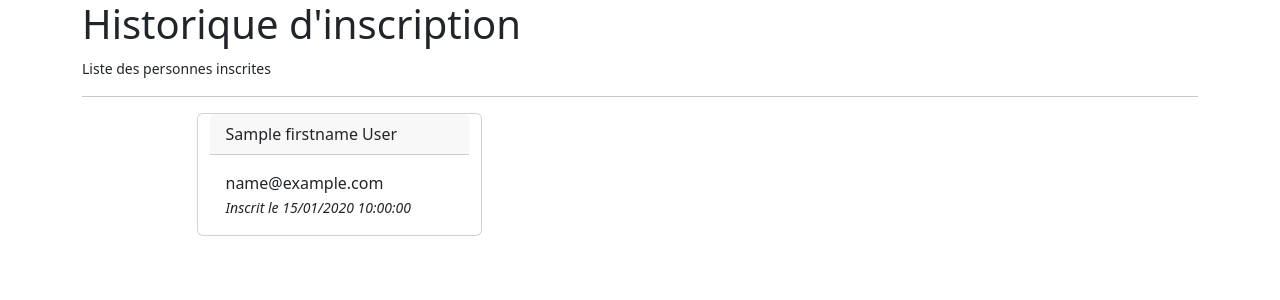
After one commit to Tristan21-06/GDP_TP_BB_Account_Creation, a Symfony app: template templates/user/history.html.twig in a window 1280 px wide. The commit adds this page. Shown: the top 300 px of the page. Run offline with Twig, Linux system fonts and the light colour scheme; the template is opened without the code that fills it: most values are stand-ins (such as "Sample title", 1, 10 or a date in 2020); some libraries are stand-ins or nearby versions.

Commit message:
feat: signed up users history added

```diff
--- a/assets/styles/app.css
+++ b/assets/styles/app.css
@@ -23,7 +23,7 @@ h1 {
 
 /* Card Styles */
 .card {
-    padding: 20px;
+    padding: 0;
     box-shadow: 0 2px 4px rgba(0, 0, 0, 0.1);
     border-radius: 8px;
     background-color: #fff;
--- /dev/null
+++ b/templates/user/history.html.twig
@@ -0,0 +1,46 @@
+{% extends "base.html.twig" %}
+
+{% block body %}
+    <main id="history-page" class="container">
+        <div class="top-bar"></div>
+
+        <div class="content">
+            <div class="header">
+                <h1>Historique d'inscription</h1>
+                <small>Liste des personnes inscrites</small>
+            </div>
+
+            <hr/>
+
+            {% for type, messages in app.flashes %}
+                <div>
+                    {% for message in messages %}
+                        <div class="alert alert-{{ type == 'error' ? 'danger' : (type == 'success' ? 'success' : 'warning') }}">
+                            {{ message }}
+                        </div>
+                    {% endfor %}
+                </div>
+            {% endfor %}
+
+            {% set elInRow = 3 %}
+            <div class="row gap-3 justify-content-center">
+                {% for user in users %}
+                    <div class="col-{{ elInRow }} card">
+                        <div class="card-header">
+                            {{ user.firstname }} {{ user.lastname }}
+                        </div>
+                        <div class="card-body">
+                            {{ user.email }} <br>
+                            <small><em>Inscrit le {{ user.createdAt|date('d/m/Y H:i:s') }}</em></small>
+                        </div>
+                    </div>
+                {% endfor %}
+
+                {% set missingElements = users|length % elInRow + 1 %}
+                {% for i in 0..(elInRow - missingElements) %}
+                    <div class="col-{{ elInRow }}"></div>
+                {% endfor %}
+            </div>
+        </div>
+    </main>
+{% endblock %}
```
Also changed, not shown: src/Controller/UserController.php (+17 -0 lines).
